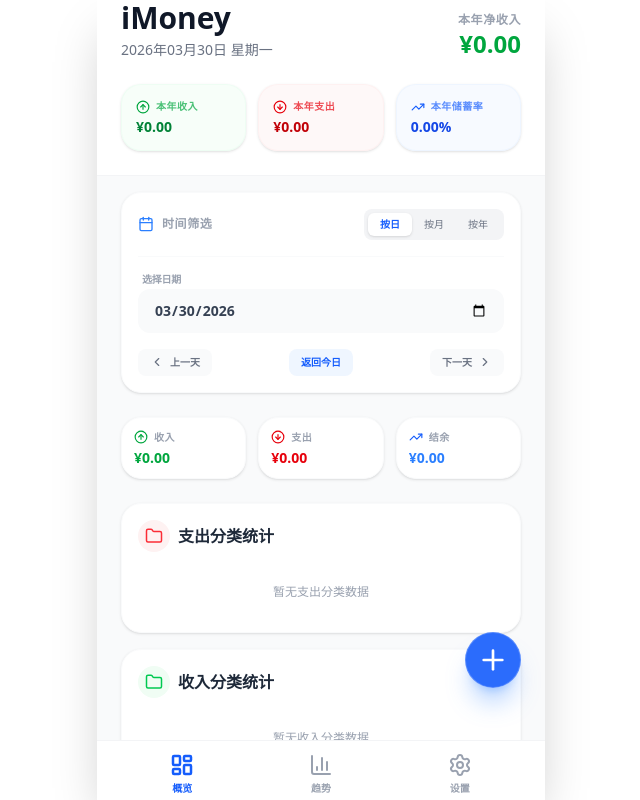
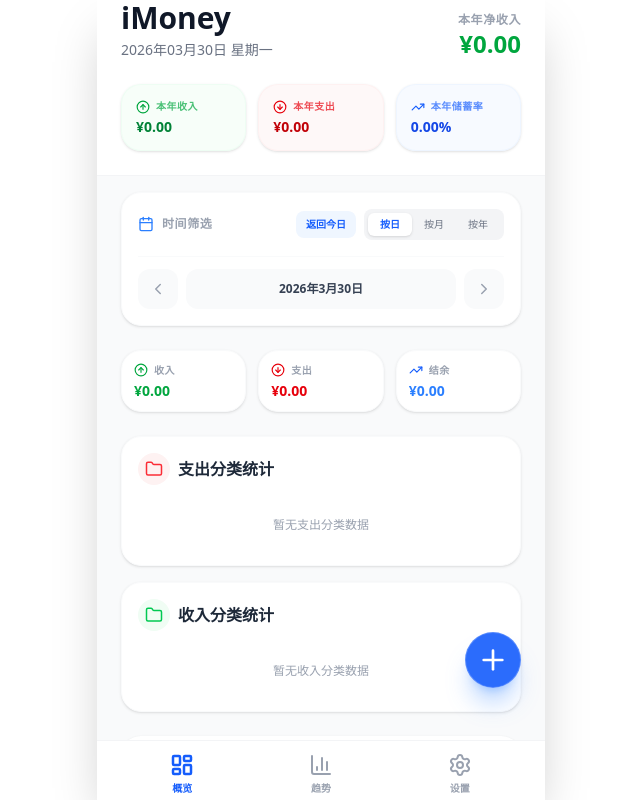
Before and after one commit to sufuwang/iMoney, a React (Vite) app: page / in a window 1280 px wide. Shown: the whole page, without its empty margins (319-959 px from the left). Built offline with nearby package versions, Linux system fonts and the light colour scheme.

Commit message:
feat: text style of date picker

```diff
--- a/src/App.tsx
+++ b/src/App.tsx
@@ -230,8 +230,12 @@ export default function App() {
     }
   }, [activeTab]);
   const [transactions, setTransactions] = useState<Transaction[]>(() => {
+    try {
       const saved = localStorage.getItem('imoney_transactions');
       return saved ? JSON.parse(saved) : [];
+    } catch {
+      return [];
+    }
   });
   const [isAdding, setIsAdding] = useState(false);
   const [editingTransaction, setEditingTransaction] = useState<Transaction | null>(null);
@@ -242,16 +246,28 @@ export default function App() {
   const [newNote, setNewNote] = useState('');
   const [newDate, setNewDate] = useState(format(new Date(), 'yyyy-MM-dd'));
   const [trendView, setTrendView] = useState<'day' | 'month' | 'year'>(() => {
+    try {
       const saved = localStorage.getItem('imoney_trend_view');
       return (saved as 'day' | 'month' | 'year') || 'day';
+    } catch {
+      return 'day';
+    }
   });
   const [historyView, setHistoryView] = useState<'day' | 'month' | 'year'>(() => {
+    try {
       const saved = localStorage.getItem('imoney_history_view');
       return (saved as 'day' | 'month' | 'year') || 'day';
+    } catch {
+      return 'day';
+    }
   });
   const [historyDate, setHistoryDate] = useState(() => {
+    try {
       const saved = localStorage.getItem('imoney_history_date');
       return saved ? new Date(saved) : new Date();
+    } catch {
+      return new Date();
+    }
   });
   const [historyPage, setHistoryPage] = useState(1);
   const [pageSize, setPageSize] = useState(() => {
@@ -1129,11 +1145,25 @@ export default function App() {
                   <CalendarIcon size={16} className="text-blue-500" />
                   <span className="text-xs font-bold text-gray-400 uppercase tracking-wider">时间筛选</span>
                 </div>
+                <div className="flex items-center gap-2">
+                  <button
+                    onClick={() => {
+                      setHistoryDate(new Date());
+                      setHistoryView('day');
+                    }}
+                    className="px-2.5 py-1.5 bg-blue-50 hover:bg-blue-100 rounded-lg text-[10px] font-bold text-blue-600 transition-all active:scale-95"
+                  >
+                    返回今日
+                  </button>
                   <div className="flex bg-gray-100 p-1 rounded-lg">
                     {(['day', 'month', 'year'] as const).map(v => (
                       <button
                         key={v}
-                      onClick={() => setHistoryView(v)}
+                        onClick={() => {
+                          setHistoryView(v);
+                          setHistoryDate(new Date());
+                          setHistoryPage(1);
+                        }}
                         className={cn(
                           "px-3 py-1 text-[10px] rounded-md transition-all",
                           historyView === v ? "bg-white shadow-sm text-blue-600 font-bold" : "text-gray-500"
@@ -1144,71 +1174,111 @@ export default function App() {
                     ))}
                   </div>
                 </div>
-
-              <div className="pt-2 border-t border-gray-50 mt-2">
-                <div className="space-y-1.5">
-                  <label className="text-[10px] text-gray-400 font-bold ml-1 uppercase tracking-tight">选择日期</label>
-                  <div className="relative">
+              </div>
+
+              <div className="pt-3 border-t border-gray-50 mt-2">
+                <div className="flex items-center gap-2 h-10">
+                  <button
+                    onClick={() => {
+                      if (historyView === 'day') setHistoryDate(subDays(historyDate, 1));
+                      else if (historyView === 'month') setHistoryDate(subMonths(historyDate, 1));
+                      else setHistoryDate(subYears(historyDate, 1));
+                    }}
+                    className="flex-shrink-0 flex items-center justify-center w-10 h-full bg-gray-50 hover:bg-gray-100 rounded-xl text-gray-400 transition-all active:scale-90"
+                    title={`上一${historyView === 'day' ? '天' : historyView === 'month' ? '月' : '年'}`}
+                  >
+                    <ChevronLeft size={18} />
+                  </button>
+
+                  <div className="flex-1 h-full relative">
                     {historyView === 'day' ? (
+                      <div
+                        className="w-full h-full relative flex items-center justify-center bg-gray-50 rounded-xl cursor-pointer hover:bg-gray-100 transition-colors"
+                        onClick={(e) => {
+                          const input = e.currentTarget.querySelector('input');
+                          if (input) {
+                            try {
+                              if ('showPicker' in input) {
+                                (input as any).showPicker();
+                              } else {
+                                input.focus();
+                                input.click();
+                              }
+                            } catch (err) {
+                              console.warn('showPicker failed', err);
+                              input.focus();
+                              input.click();
+                            }
+                          }
+                        }}
+                      >
+                        <span className="text-xs font-bold text-gray-700 pointer-events-none">{format(historyDate, 'yyyy年M月d日')}</span>
                         <input
                           type="date"
                           value={format(historyDate, 'yyyy-MM-dd')}
                           onChange={(e) => {
                             const val = e.target.value;
-                          if (val) setHistoryDate(new Date(val));
-                        }}
-                        className="w-full bg-gray-50 border-none rounded-xl px-4 py-3 text-sm font-bold text-gray-700 focus:ring-2 focus:ring-blue-100 transition-all outline-none appearance-none"
-                      />
+                            if (val) {
+                              setHistoryDate(new Date(val));
+                              setHistoryPage(1);
+                            }
+                          }}
+                          className="absolute inset-0 opacity-0 cursor-pointer w-full h-full z-10"
+                        />
+                      </div>
                     ) : historyView === 'month' ? (
+                      <div
+                        className="w-full h-full relative flex items-center justify-center bg-gray-50 rounded-xl cursor-pointer hover:bg-gray-100 transition-colors"
+                        onClick={(e) => {
+                          const input = e.currentTarget.querySelector('input');
+                          if (input) {
+                            try {
+                              if ('showPicker' in input) {
+                                (input as any).showPicker();
+                              } else {
+                                input.focus();
+                                input.click();
+                              }
+                            } catch (err) {
+                              console.warn('showPicker failed', err);
+                              input.focus();
+                              input.click();
+                            }
+                          }
+                        }}
+                      >
+                        <span className="text-xs font-bold text-gray-700 pointer-events-none">{format(historyDate, 'yyyy年M月')}</span>
                         <input
                           type="month"
                           value={format(historyDate, 'yyyy-MM')}
                           onChange={(e) => {
                             const val = e.target.value;
-                          if (val) setHistoryDate(new Date(val + '-01'));
-                        }}
-                        className="w-full bg-gray-50 border-none rounded-xl px-4 py-3 text-sm font-bold text-gray-700 focus:ring-2 focus:ring-blue-100 transition-all outline-none appearance-none"
-                      />
+                            if (val) {
+                              setHistoryDate(new Date(val + '-01'));
+                              setHistoryPage(1);
+                            }
+                          }}
+                          className="absolute inset-0 opacity-0 cursor-pointer w-full h-full z-10"
+                        />
+                      </div>
                     ) : (
+                      <div className="w-full h-full relative flex items-center justify-center bg-gray-50 rounded-xl">
+                        <span className="text-xs font-bold text-gray-700">{format(historyDate, 'yyyy年')}</span>
                         <select
                           value={format(historyDate, 'yyyy')}
                           onChange={(e) => {
                             const val = e.target.value;
                             if (val) setHistoryDate(new Date(`${val}-01-01`));
                           }}
-                        className="w-full bg-gray-50 border-none rounded-xl px-4 py-3 text-sm font-bold text-gray-700 focus:ring-2 focus:ring-blue-100 transition-all outline-none appearance-none"
+                          className="absolute inset-0 opacity-0 cursor-pointer w-full h-full z-10"
                         >
                           {Array.from({ length: (new Date().getFullYear() + 10) - 2000 + 1 }, (_, i) => 2000 + i).map(year => (
                             <option key={year} value={year}>{year} 年</option>
                           ))}
                         </select>
-                    )}
-                  </div>
-                </div>
-
-                {/* Quick Navigation Controls */}
-                <div className="flex items-center justify-between mt-4">
-                  <button
-                    onClick={() => {
-                      if (historyView === 'day') setHistoryDate(subDays(historyDate, 1));
-                      else if (historyView === 'month') setHistoryDate(subMonths(historyDate, 1));
-                      else setHistoryDate(subYears(historyDate, 1));
-                    }}
-                    className="flex items-center gap-1.5 px-3 py-1.5 bg-gray-50 hover:bg-gray-100 rounded-lg text-[10px] font-bold text-gray-500 transition-all active:scale-95"
-                  >
-                    <ChevronLeft size={14} />
-                    上一{historyView === 'day' ? '天' : historyView === 'month' ? '月' : '年'}
-                  </button>
-
-                  <button
-                    onClick={() => {
-                      setHistoryDate(new Date());
-                      setHistoryView('day');
-                    }}
-                    className="px-3 py-1.5 bg-blue-50 hover:bg-blue-100 rounded-lg text-[10px] font-bold text-blue-600 transition-all active:scale-95"
-                  >
-                    返回今日
-                  </button>
+                      </div>
+                    )}
+                  </div>
 
                   <button
                     onClick={() => {
@@ -1216,10 +1286,10 @@ export default function App() {
                       else if (historyView === 'month') setHistoryDate(addMonths(historyDate, 1));
                       else setHistoryDate(addYears(historyDate, 1));
                     }}
-                    className="flex items-center gap-1.5 px-3 py-1.5 bg-gray-50 hover:bg-gray-100 rounded-lg text-[10px] font-bold text-gray-500 transition-all active:scale-95"
-                  >
-                    下一{historyView === 'day' ? '天' : historyView === 'month' ? '月' : '年'}
-                    <ChevronRight size={14} />
+                    className="flex-shrink-0 flex items-center justify-center w-10 h-full bg-gray-50 hover:bg-gray-100 rounded-xl text-gray-400 transition-all active:scale-90"
+                    title={`下一${historyView === 'day' ? '天' : historyView === 'month' ? '月' : '年'}`}
+                  >
+                    <ChevronRight size={18} />
                   </button>
                 </div>
               </div>
@@ -1597,12 +1667,10 @@ export default function App() {
                           setTrendEndDate(now);
                         } else if (v === 'month') {
                           setTrendStartDate(subMonths(now, 11));
-                          const endOfMonth = new Date(now.getFullYear(), now.getMonth() + 1, 0);
-                          setTrendEndDate(endOfMonth);
+                          setTrendEndDate(new Date(now.getFullYear(), now.getMonth() + 1, 0));
                         } else {
                           setTrendStartDate(subYears(now, 9));
-                          const endOfYear = new Date(now.getFullYear(), 11, 31);
-                          setTrendEndDate(endOfYear);
+                          setTrendEndDate(new Date(now.getFullYear(), 11, 31));
                         }
                       }}
                       className={cn(
@@ -1616,11 +1684,28 @@ export default function App() {
                 </div>
               </div>
 
-              <div className="grid grid-cols-2 gap-3 pt-2 border-t border-gray-50 mt-2">
-                <div className="space-y-1.5">
-                  <label className="text-[10px] text-gray-400 font-bold ml-1 uppercase tracking-tight">起始</label>
-                  <div className="relative">
+              <div className="grid grid-cols-2 gap-3 pt-3 border-t border-gray-50 mt-2">
+                <div
+                  className="h-10 flex bg-gray-50 rounded-xl px-3 items-center justify-center gap-1 focus-within:ring-1 focus-within:ring-blue-100 transition-all overflow-hidden cursor-pointer"
+                  onClick={(e) => {
+                    if (e.target instanceof HTMLInputElement || e.target instanceof HTMLSelectElement) return;
+                    const input = e.currentTarget.querySelector('input');
+                    const select = e.currentTarget.querySelector('select');
+                    try {
+                      if (input && 'showPicker' in input) (input as any).showPicker();
+                      else if (select && 'showPicker' in select) (select as any).showPicker();
+                      else if (select) select.focus();
+                    } catch (err) {
+                      console.warn('showPicker failed', err);
+                      if (select) select.focus();
+                    }
+                  }}
+                >
+                  <span className="text-[10px] text-gray-400 font-bold whitespace-nowrap uppercase tracking-tight shrink-0">起始</span>
+                  <div className="flex-1 min-w-0 relative h-full flex items-center justify-center">
                     {trendView === 'day' ? (
+                      <>
+                        <span className="text-[11px] font-bold text-gray-700 truncate">{format(trendStartDate, 'yyyy年M月d日')}</span>
                         <input
                           type="date"
                           value={format(trendStartDate, 'yyyy-MM-dd')}
@@ -1628,9 +1713,12 @@ export default function App() {
                             const val = e.target.value;
                             if (val) setTrendStartDate(new Date(val));
                           }}
-                        className="w-full bg-gray-50 border-none rounded-xl px-3 py-2.5 text-xs font-bold text-gray-700 focus:ring-2 focus:ring-blue-100 transition-all outline-none appearance-none"
-                      />
+                          className="absolute inset-0 opacity-0 cursor-pointer w-full h-full z-10"
+                        />
+                      </>
                     ) : trendView === 'month' ? (
+                      <>
+                        <span className="text-[11px] font-bold text-gray-700 truncate">{format(trendStartDate, 'yyyy年M月')}</span>
                         <input
                           type="month"
                           value={format(trendStartDate, 'yyyy-MM')}
@@ -1638,28 +1726,50 @@ export default function App() {
                             const val = e.target.value;
                             if (val) setTrendStartDate(new Date(val + '-01'));
                           }}
-                        className="w-full bg-gray-50 border-none rounded-xl px-3 py-2.5 text-xs font-bold text-gray-700 focus:ring-2 focus:ring-blue-100 transition-all outline-none appearance-none"
-                      />
+                          className="absolute inset-0 opacity-0 cursor-pointer w-full h-full z-10"
+                        />
+                      </>
                     ) : (
+                      <>
+                        <span className="text-[11px] font-bold text-gray-700 truncate">{format(trendStartDate, 'yyyy年')}</span>
                         <select
                           value={format(trendStartDate, 'yyyy')}
                           onChange={(e) => {
                             const val = e.target.value;
                             if (val) setTrendStartDate(new Date(`${val}-01-01`));
                           }}
-                        className="w-full bg-gray-50 border-none rounded-xl px-3 py-2.5 text-xs font-bold text-gray-700 focus:ring-2 focus:ring-blue-100 transition-all outline-none appearance-none"
+                          className="absolute inset-0 opacity-0 cursor-pointer w-full h-full z-10"
                         >
                           {Array.from({ length: (new Date().getFullYear() + 10) - 2000 + 1 }, (_, i) => 2000 + i).map(year => (
                             <option key={year} value={year}>{year} 年</option>
                           ))}
                         </select>
-                    )}
-                  </div>
-                </div>
-                <div className="space-y-1.5">
-                  <label className="text-[10px] text-gray-400 font-bold ml-1 uppercase tracking-tight">结束</label>
-                  <div className="relative">
+                      </>
+                    )}
+                  </div>
+                </div>
+
+                <div
+                  className="h-10 flex bg-gray-50 rounded-xl px-3 items-center justify-center gap-1 focus-within:ring-1 focus-within:ring-blue-100 transition-all overflow-hidden cursor-pointer"
+                  onClick={(e) => {
+                    if (e.target instanceof HTMLInputElement || e.target instanceof HTMLSelectElement) return;
+                    const input = e.currentTarget.querySelector('input');
+                    const select = e.currentTarget.querySelector('select');
+                    try {
+                      if (input && 'showPicker' in input) (input as any).showPicker();
+                      else if (select && 'showPicker' in select) (select as any).showPicker();
+                      else if (select) select.focus();
+                    } catch (err) {
+                      console.warn('showPicker failed', err);
+                      if (select) select.focus();
+                    }
+                  }}
+                >
+                  <span className="text-[10px] text-gray-400 font-bold whitespace-nowrap uppercase tracking-tight shrink-0">结束</span>
+                  <div className="flex-1 min-w-0 relative h-full flex items-center justify-center">
                     {trendView === 'day' ? (
+                      <>
+                        <span className="text-[11px] font-bold text-gray-700 truncate">{format(trendEndDate, 'yyyy年M月d日')}</span>
                         <input
                           type="date"
                           value={format(trendEndDate, 'yyyy-MM-dd')}
@@ -1667,35 +1777,41 @@ export default function App() {
                             const val = e.target.value;
                             if (val) setTrendEndDate(new Date(val));
                           }}
-                        className="w-full bg-gray-50 border-none rounded-xl px-3 py-2.5 text-xs font-bold text-gray-700 focus:ring-2 focus:ring-blue-100 transition-all outline-none appearance-none"
-                      />
+                          className="absolute inset-0 opacity-0 cursor-pointer w-full h-full z-10"
+                        />
+                      </>
                     ) : trendView === 'month' ? (
+                      <>
+                        <span className="text-[11px] font-bold text-gray-700 truncate">{format(trendEndDate, 'yyyy年M月')}</span>
                         <input
                           type="month"
                           value={format(trendEndDate, 'yyyy-MM')}
                           onChange={(e) => {
                             const val = e.target.value;
                             if (val) {
-                            // Set to the end of that month
                               const date = new Date(val + '-01');
                               setTrendEndDate(new Date(date.getFullYear(), date.getMonth() + 1, 0));
                             }
                           }}
-                        className="w-full bg-gray-50 border-none rounded-xl px-3 py-2.5 text-xs font-bold text-gray-700 focus:ring-2 focus:ring-blue-100 transition-all outline-none appearance-none"
-                      />
+                          className="absolute inset-0 opacity-0 cursor-pointer w-full h-full z-10"
+                        />
+                      </>
                     ) : (
+                      <>
+                        <span className="text-[11px] font-bold text-gray-700 truncate">{format(trendEndDate, 'yyyy年')}</span>
                         <select
                           value={format(trendEndDate, 'yyyy')}
                           onChange={(e) => {
                             const val = e.target.value;
                             if (val) setTrendEndDate(new Date(`${val}-12-31`));
                           }}
-                        className="w-full bg-gray-50 border-none rounded-xl px-3 py-2.5 text-xs font-bold text-gray-700 focus:ring-2 focus:ring-blue-100 transition-all outline-none appearance-none"
+                          className="absolute inset-0 opacity-0 cursor-pointer w-full h-full z-10"
                         >
                           {Array.from({ length: (new Date().getFullYear() + 10) - 2000 + 1 }, (_, i) => 2000 + i).map(year => (
                             <option key={year} value={year}>{year} 年</option>
                           ))}
                         </select>
+                      </>
                     )}
                   </div>
                 </div>
```
Lines whose indentation alone changed are shown as unchanged.
